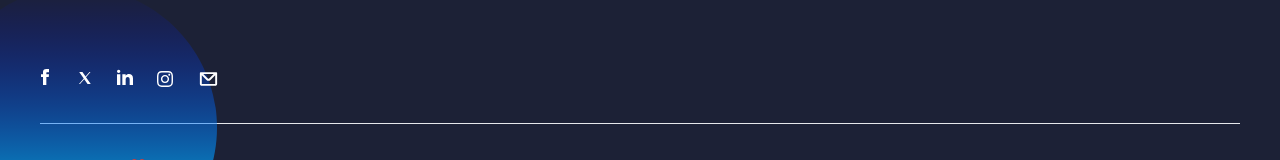
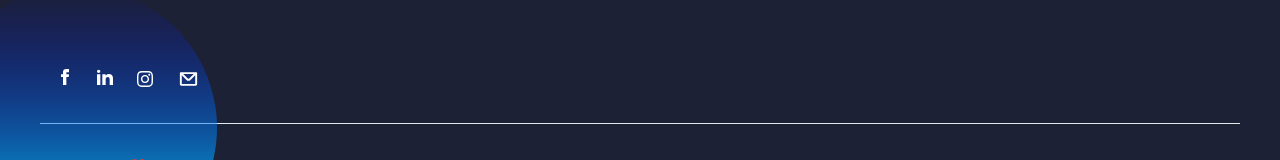
Before and after one commit to VenkataVijayaBhaskar007/visual_media, a Next.js app: page / in a window 1280 px wide. Shown: the part 4466-4626 px from the top of the page. Built offline with nearby package versions, Linux system fonts and the light colour scheme.

Commit message:
Update index.tsx

```diff
--- a/components/Footer/index.tsx
+++ b/components/Footer/index.tsx
@@ -35,11 +35,7 @@ export default function Footer() {
     d="M9 8h-3v4h3v12h5v-12h3.642l.358-4h-4v-1.667c0-.955.192-1.333 1.115-1.333h2.885v-5h-3.808c-3.596 0-5.192 1.583-5.192 4.615v3.385z" />
 </svg>
       </a>
-      <a href="#!" className="mr-6 text-neutral-800 dark:text-neutral-200" style={{marginTop:"1px"}}>
-      <svg xmlns="http://www.w3.org/2000/svg" x="0px" y="0px" className="h-4 w-4"  fill="white" viewBox="0 0 50 50">
-<path d="M 6.9199219 6 L 21.136719 26.726562 L 6.2285156 44 L 9.40625 44 L 22.544922 28.777344 L 32.986328 44 L 43 44 L 28.123047 22.3125 L 42.203125 6 L 39.027344 6 L 26.716797 20.261719 L 16.933594 6 L 6.9199219 6 z"></path>
-</svg>
-      </a>
+
       <a href="#!" className="mr-6 text-neutral-800 dark:text-neutral-200">
       <svg
   xmlns="http://www.w3.org/2000/svg"
```
